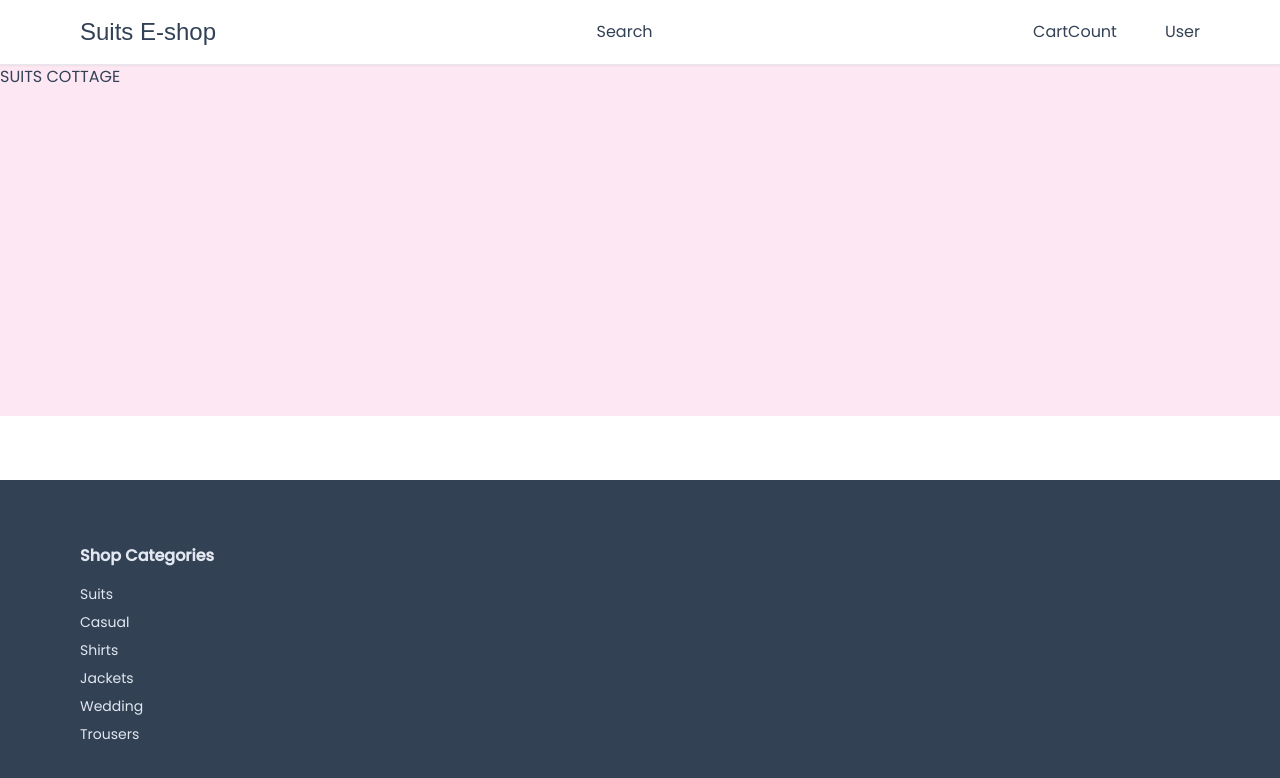
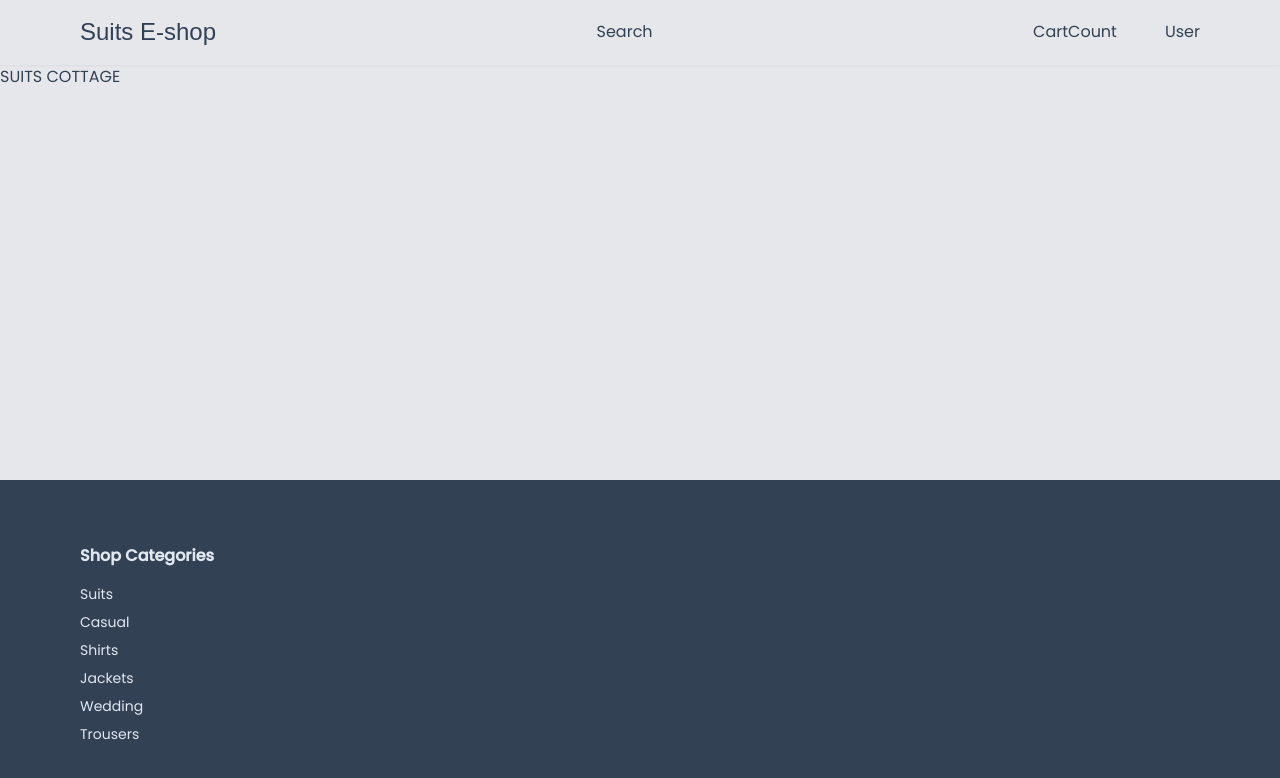
Before and after one commit to Gliz23/suitcottage, a Next.js app: page / in a window 1280 px wide. Shown: the top 778 px of the page. Built offline with nearby package versions, Linux system fonts and the light colour scheme; a web font is replaced by a local one.

Commit message:
Layout Component

```diff
--- a/app/layout.tsx
+++ b/app/layout.tsx
@@ -22,10 +22,10 @@ export default function RootLayout({
   return (
     <html lang="en">
       <body className={`${poppins.className}
-      text-slate-700`}>
+      text-slate-700  bg-gray-200`}>
         <div className='flex flex-col min-h-screen'>
           <Navbar/>
-          <main className='flex-grow bg-pink-100'>
+          <main className='flex-grow'>
             {children}
           </main>
           <Footer/>
```
